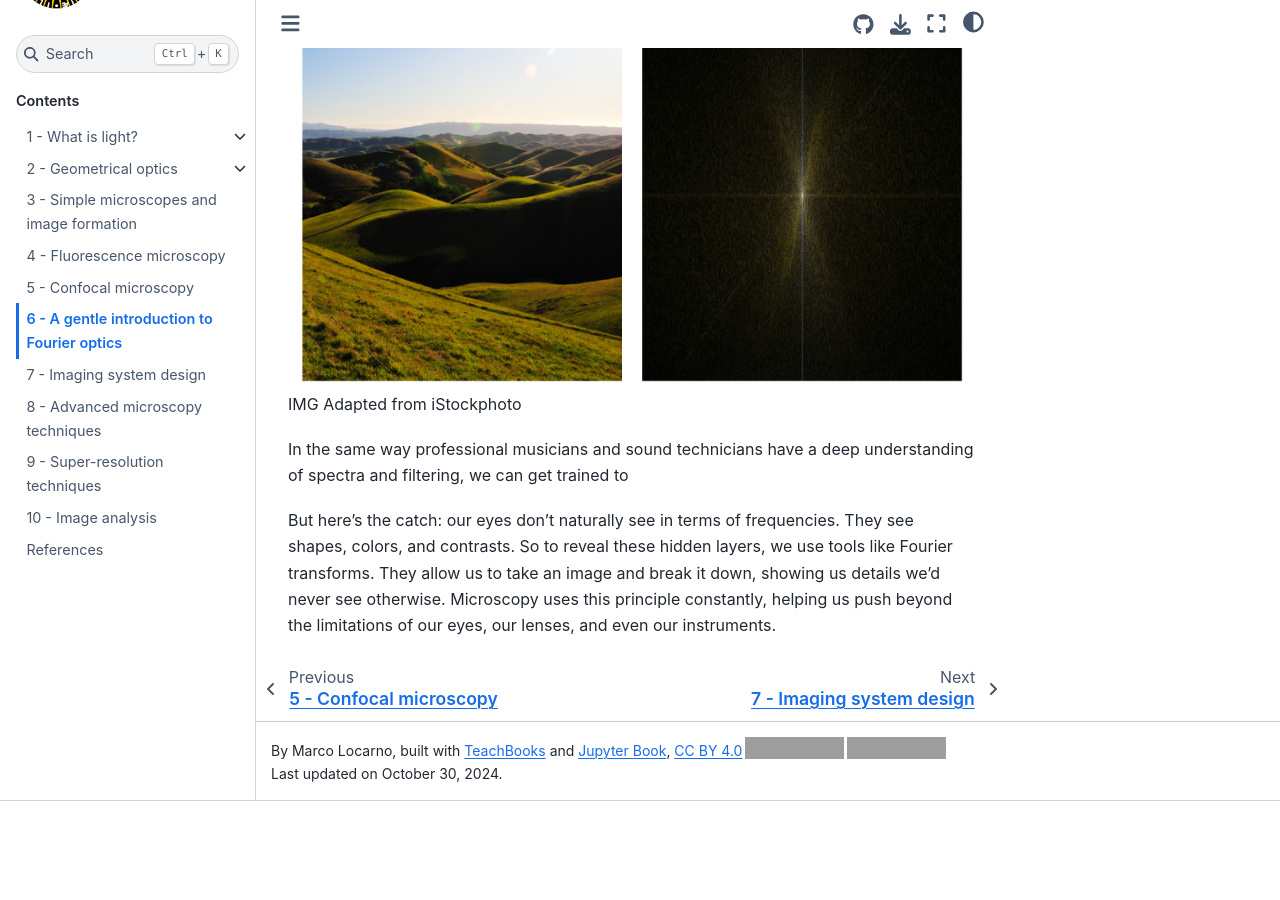
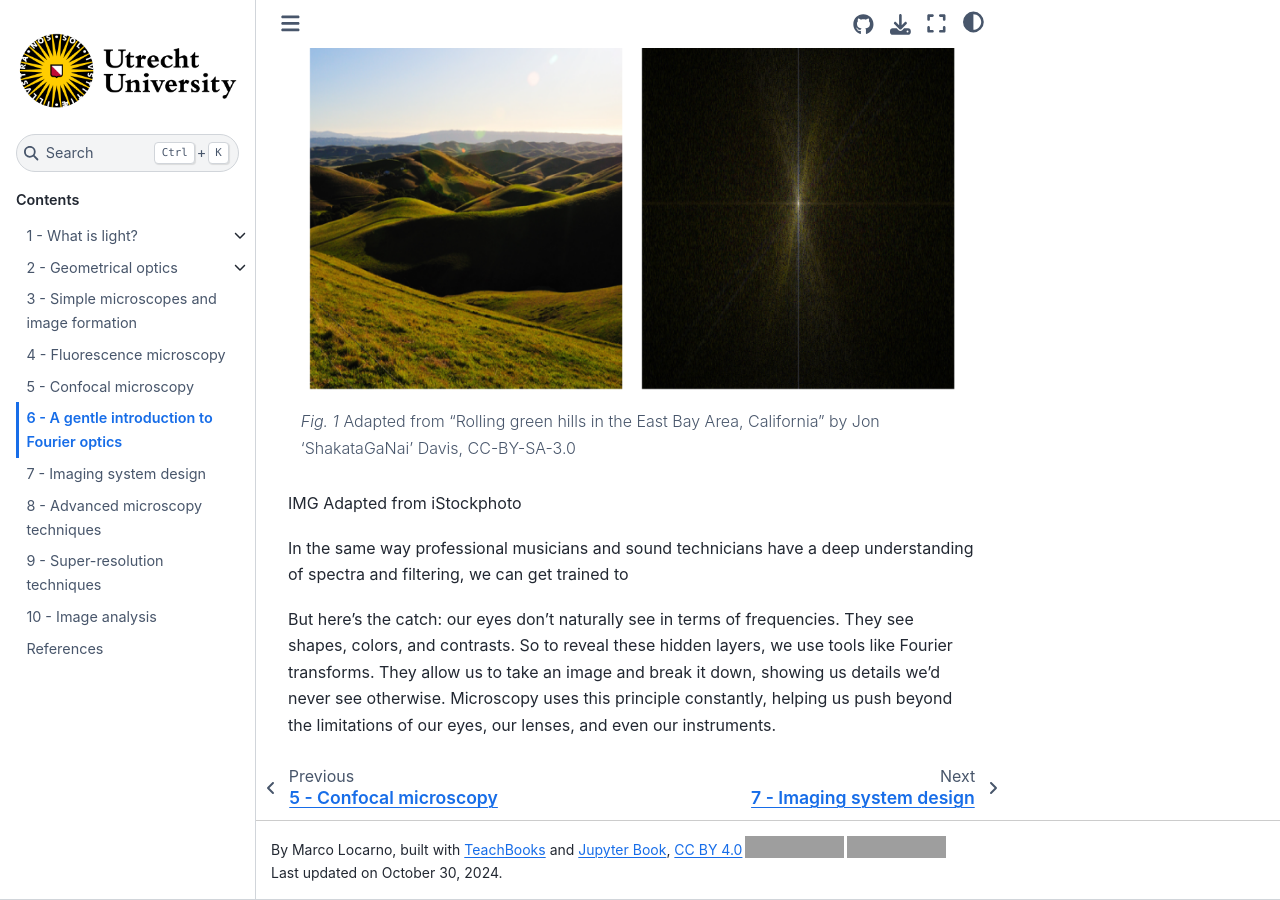
Before and after one commit to MarcoLoc95/ALMB, a Jupyter Book: the page built from book/some_content/chap6.md, in a window 1280 px wide and 900 px high, scrolled down 649 px. Built offline with Jupyter Book 1.0.4 settings and Sphinx 7.4.7 and the Sphinx Book theme 1.1.4, drawn with Linux system fonts in a browser that asks for light colours; comment, search, counter and statistics services are not loaded; before the commit the page ends 1450 px from its top, so only the background shows below that; grey boxes are pictures that could not be loaded.

Commit message:
Update chap6.md

````diff
--- a/book/some_content/chap6.md
+++ b/book/some_content/chap6.md
@@ -4,7 +4,7 @@
 
 However, since any function can be expressed as a combination of sinusoids, the same decomposition in _spatial_ frequencies is possible (and extremely useful) with images. When we look at rolling hills covered in grass we can say that the hill silhouette corresponds to low spatial frequencies, because they change slowly throughout the landscape, while the profile of grass blades corresponds to high spatial frequencies, because they change very "rapidly". You can see a computed example here below. Note that, because the view is two-dimensional, its transform in spatial frequencies will also be two-dimensional.
 
-```{image} ../figures/hills_FFT.png
+```{figure} ../figures/hills_FFT.png
 ---
 height: 400
 name: hills_FFT
````
